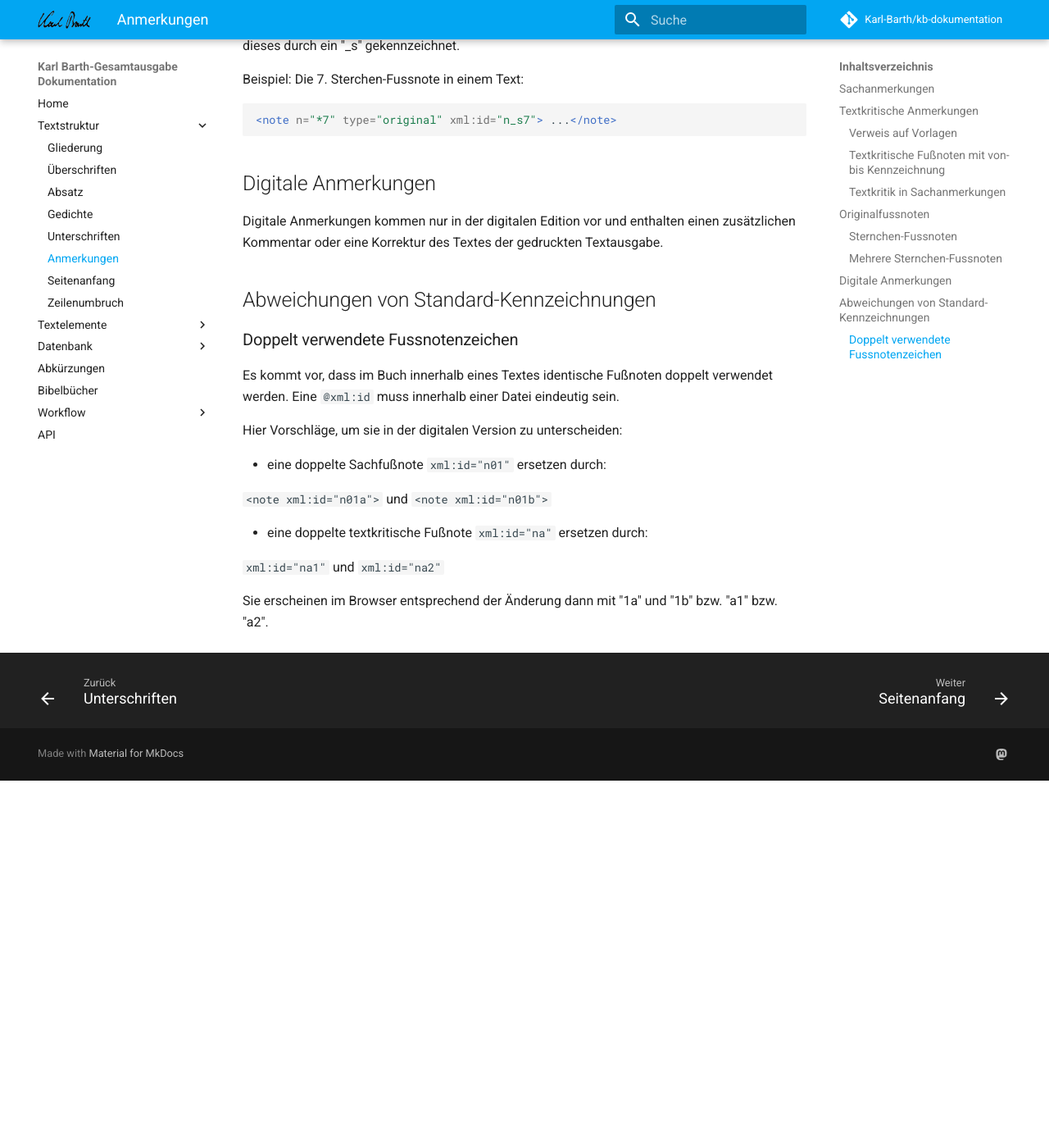
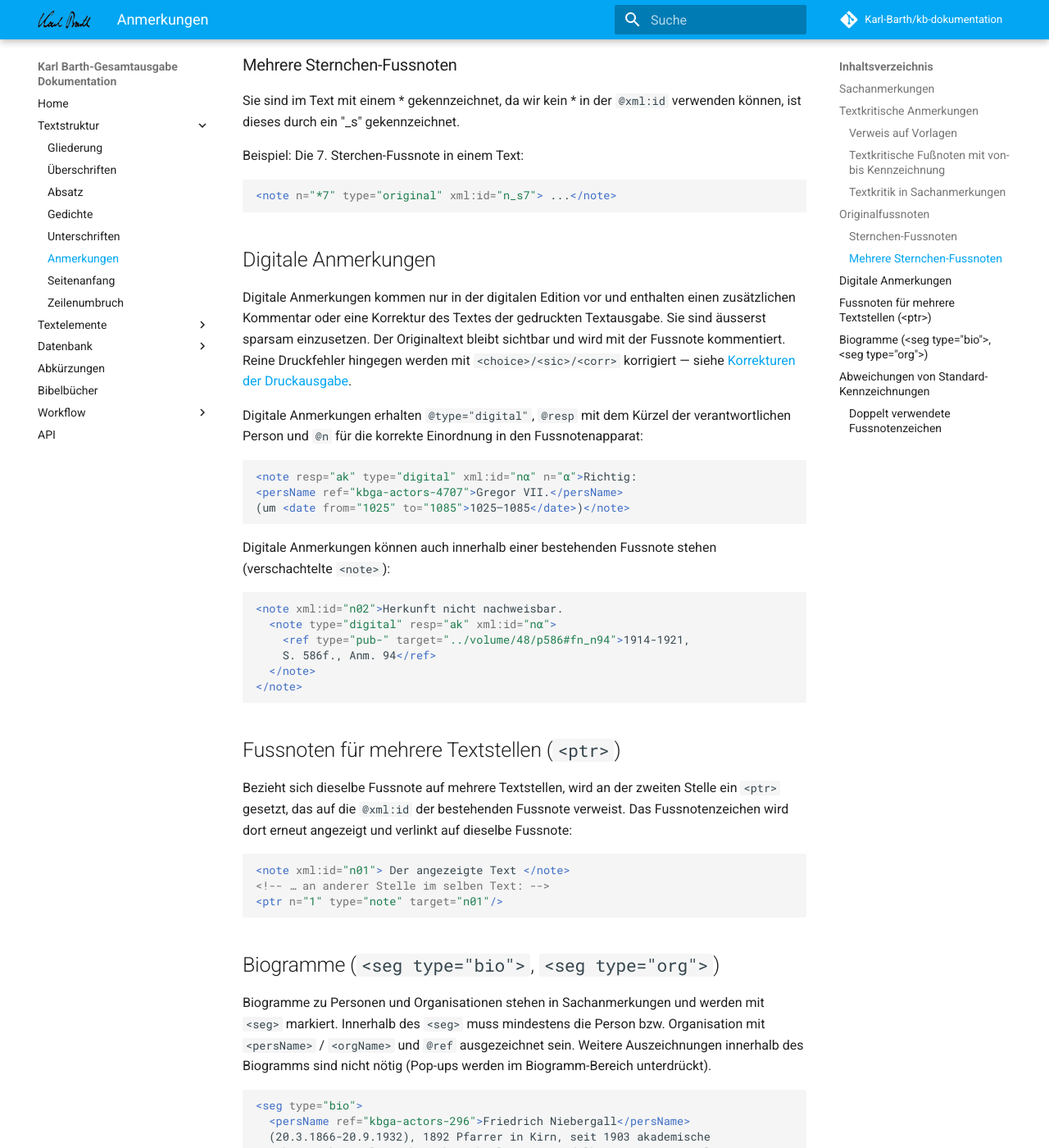
Before and after one commit to Karl-Barth/kb-dokumentation, an MkDocs documentation site: the page built from docs/textstruktur/anmerkungen.md, in a window 1280 px wide and 1400 px high, scrolled down 2095 px. Shown: the whole window at 82% size. Built offline with MkDocs 1.6.1 and Material for MkDocs 9.7.7, drawn with Linux system fonts in a browser that asks for light colours; comment, search, counter and statistics services are not loaded; before the commit the page ends 3047 px from its top, so only the background shows below that; some of the changed text lies outside the part shown.

Commit message:
Anmerkungen: Tagging-Grundsatz, digitale FN ausgebaut, ptr, Biogramme
- Einleitungs-Grundsatz: zurueckhaltender taggen als im Haupttext.
- Digitale Anmerkungen: @resp, @n, verschachtelte note, Cross-Ref Korrekturen.
- Neuer Abschnitt: Fussnoten fuer mehrere Textstellen (ptr).
- Neuer Abschnitt: Biogramme (seg type=bio/org) mit Beispielen.
- textelemente/akteure.md: Cross-Ref auf Biogramme in anmerkungen.

Co-Authored-By: Claude Opus 4.6 (1M context) <noreply@anthropic.com>

````diff
--- a/docs/textstruktur/anmerkungen.md
+++ b/docs/textstruktur/anmerkungen.md
@@ -1,6 +1,11 @@
 # Anmerkungen (Fussnoten)
 
 Anmerkungen/Fussnoten werden mit `<note>` in den Text eingefügt.
+
+Innerhalb der Anmerkungen wird grundsätzlich **zurückhaltender getaggt**
+als im Haupttext. Namen, Orte und Datumsangaben werden nur getaggt, wenn
+sie im Sinnhorizont des Haupttextes stehen — wenn also der Schreibende an
+das, was in der Anmerkung steht, gedacht haben kann.
 
 Es werden folgende Typen unterschieden:
 
@@ -84,7 +89,80 @@ Beispiel: Die 7. Sterchen-Fussnote in einem Text:
 
 ## Digitale Anmerkungen
 
-Digitale Anmerkungen kommen nur in der digitalen Edition vor und enthalten einen zusätzlichen Kommentar oder eine Korrektur des Textes der gedruckten Textausgabe.
+Digitale Anmerkungen kommen nur in der digitalen Edition vor und enthalten
+einen zusätzlichen Kommentar oder eine Korrektur des Textes der gedruckten
+Textausgabe. Sie sind äusserst sparsam einzusetzen. Der Originaltext bleibt
+sichtbar und wird mit der Fussnote kommentiert. Reine Druckfehler hingegen
+werden mit `<choice>/<sic>/<corr>` korrigiert — siehe
+[Korrekturen der Druckausgabe](../textelemente/korrekturen-der-druckausgabe.md).
+
+Digitale Anmerkungen erhalten `@type="digital"`, `@resp` mit dem Kürzel der
+verantwortlichen Person und `@n` für die korrekte Einordnung in den
+Fussnotenapparat:
+
+```xml
+<note resp="ak" type="digital" xml:id="nα" n="α">Richtig:
+<persName ref="kbga-actors-4707">Gregor VII.</persName>
+(um <date from="1025" to="1085">1025–1085</date>)</note>
+```
+
+Digitale Anmerkungen können auch innerhalb einer bestehenden Fussnote stehen
+(verschachtelte `<note>`):
+
+```xml
+<note xml:id="n02">Herkunft nicht nachweisbar.
+  <note type="digital" resp="ak" xml:id="nα">
+    <ref type="pub-" target="../volume/48/p586#fn_n94">1914-1921,
+    S. 586f., Anm. 94</ref>
+  </note>
+</note>
+```
+
+## Fussnoten für mehrere Textstellen (`<ptr>`)
+
+Bezieht sich dieselbe Fussnote auf mehrere Textstellen, wird an der zweiten
+Stelle ein `<ptr>` gesetzt, das auf die `@xml:id` der bestehenden Fussnote
+verweist. Das Fussnotenzeichen wird dort erneut angezeigt und verlinkt auf
+dieselbe Fussnote:
+
+```xml
+<note xml:id="n01"> Der angezeigte Text </note>
+<!-- … an anderer Stelle im selben Text: -->
+<ptr n="1" type="note" target="n01"/>
+```
+
+## Biogramme (`<seg type="bio">`, `<seg type="org">`)
+
+Biogramme zu Personen und Organisationen stehen in Sachanmerkungen und
+werden mit `<seg>` markiert. Innerhalb des `<seg>` muss mindestens die
+Person bzw. Organisation mit `<persName>` / `<orgName>` und `@ref`
+ausgezeichnet sein. Weitere Auszeichnungen innerhalb des Biogramms sind
+nicht nötig (Pop-ups werden im Biogramm-Bereich unterdrückt).
+
+```xml
+<seg type="bio">
+  <persName ref="kbga-actors-296">Friedrich Niebergall</persName>
+  (20.3.1866-20.9.1932), 1892 Pfarrer in Kirn, seit 1903 akademische
+  Lehrtätigkeit als praktischer Theologe in Heidelberg, seit 1922 als
+  Ordinarius in Marburg.
+</seg>
+```
+
+Für Organisationen wird `<seg type="org">` verwendet:
+
+```xml
+<seg type="org">Die Zeitschrift
+  «<orgName ref="kbga-actors-6169">Zwischen den Zeiten</orgName>»
+  wurde 1912 gemeinsam von
+  <persName ref="kbga-actors-2151">Karl Barth</persName>,
+  <persName ref="kbga-actors-137">Friedrich Gogarten</persName>,
+  <persName ref="kbga-actors-403">Eduard Thurneysen</persName> und
+  <persName ref="kbga-actors-275">Georg Merz</persName> begründet.
+</seg>
+```
+
+Zu `<persName>` und `<orgName>` allgemein siehe
+[Textelemente → Akteure](../textelemente/akteure.md).
 
 ## Abweichungen von Standard-Kennzeichnungen
 
````
Also changed, not shown: other parts of docs/textstruktur/anmerkungen.md (+4 -4 lines), docs/textelemente/akteure.md (+6 -0 lines).
